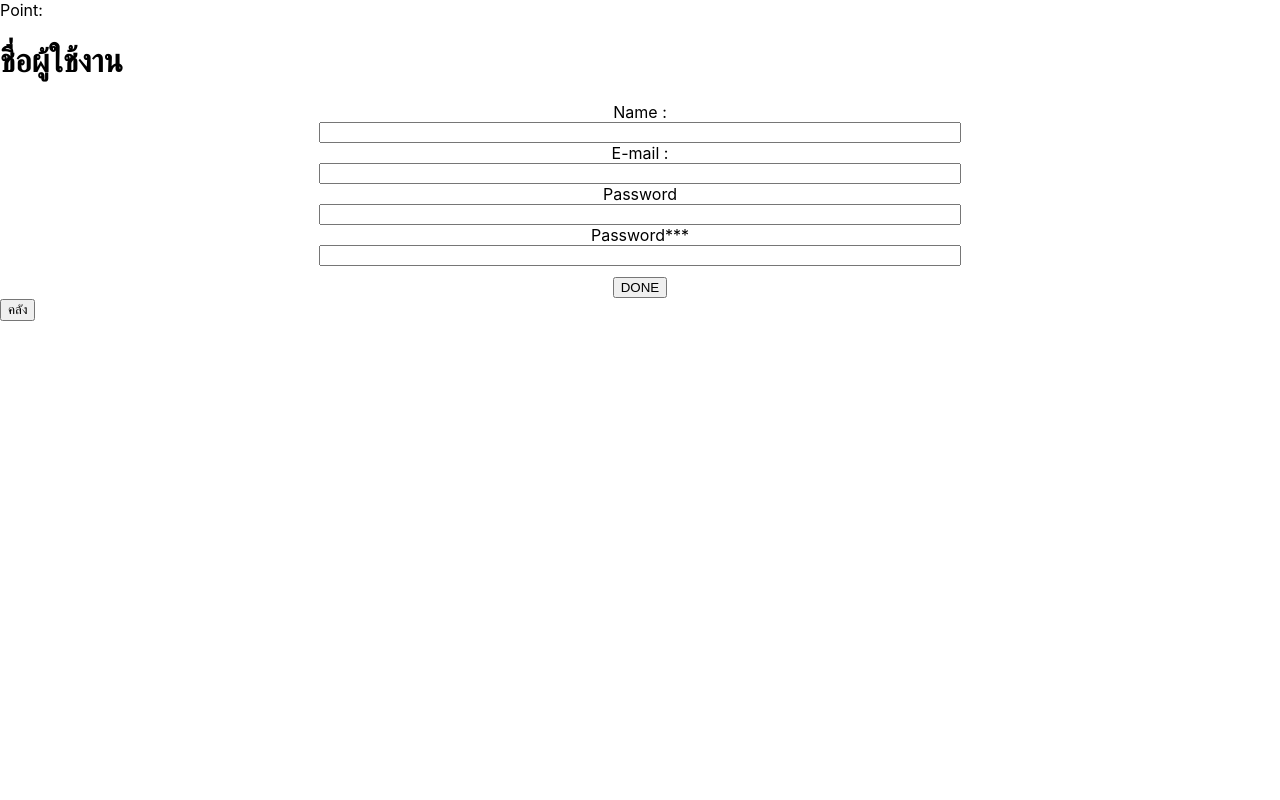
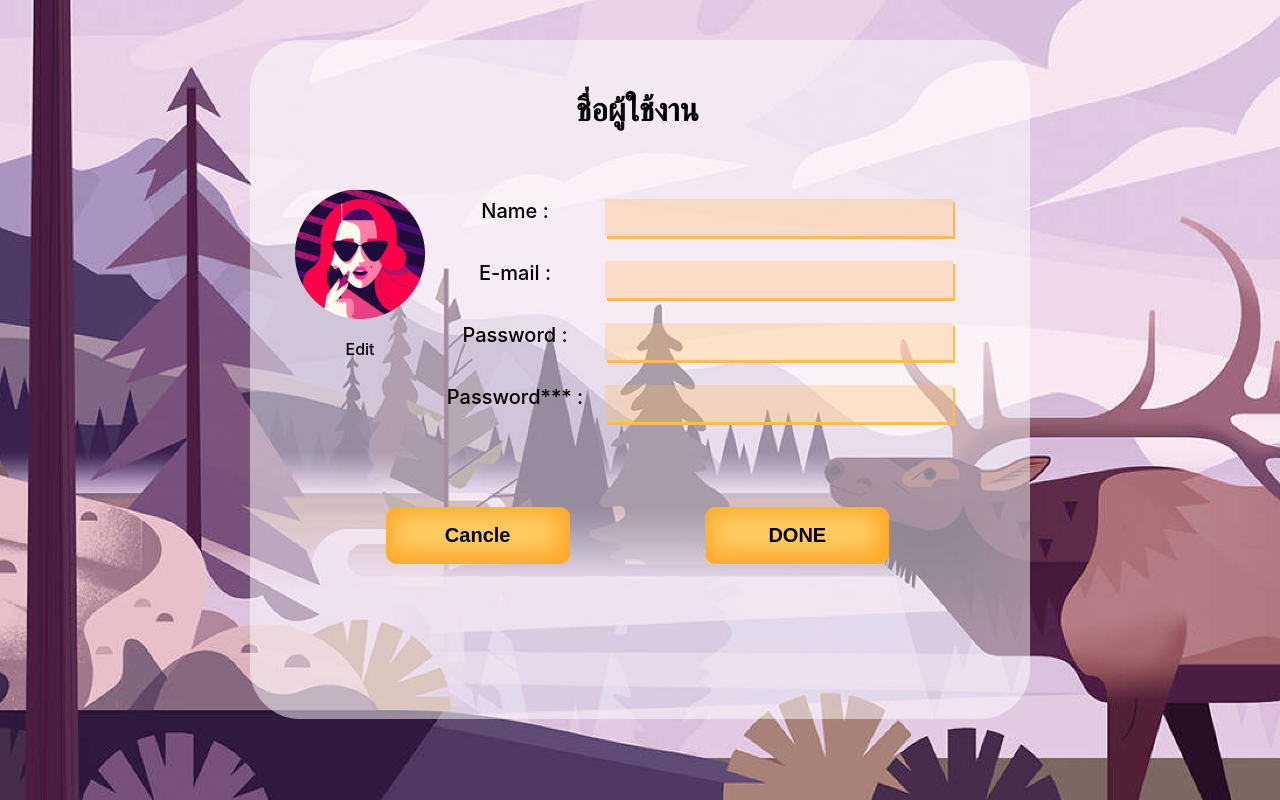
Before and after one commit to HYDDDDD/Match-word, a React (Create React App) app in the folder frontend/: page /editProfile in a window 1280 px wide. Built offline with nearby package versions, Linux system fonts and the light colour scheme; no server answers; the HTML template or start-up script is replaced by a standard one.

Commit message:
frontend change EditProfile

```diff
--- a/frontend/src/App.css
+++ b/frontend/src/App.css
@@ -4,9 +4,15 @@ body {
 }
 
 .formRegister,
-.formLogin,
+.formLogin {
+  width: 642px;
+  display: flex;
+  flex-direction: column;
+  margin: 10px auto 10px auto;
+}
+
 .formEditProfile {
-  width: 642px;
+  width: 620px;
   display: flex;
   flex-direction: column;
   margin: 10px auto 10px auto;
--- a/frontend/src/App.js
+++ b/frontend/src/App.js
@@ -11,6 +11,7 @@ import VocabularyTreasury from "./component/VocabularyTreasury/VocabularyTreasur
 import Prepare from "./component/Prepare/Prepare";
 import EditVocabulary from "./component/EditVocabulary/EditVocabulary";
 import Setting from "./component/Setting/Setting";
+import Edit from "./component/Setting/Edit";
 
 function App() {
   const [users, setUsers] = useState([]);
@@ -18,6 +19,7 @@ function App() {
   //   useLocalStorage("Current User");
   const [currentUser, setCurrentUser] = useState([]);
   const [selectedTreasury, setSelectedTreasury] = useState([]);
+  const [selectEdit, setSelectEdit] = useState("");
 
   const getLocalStorageUser = async () => {
     try {
@@ -111,6 +113,7 @@ function App() {
         }
       />
       <Route path="/setting" element={<Setting />} />
+      <Route path="/edit" element={<Edit setSelectEdit={setSelectEdit} />} />
     </Routes>
   );
 }
--- /dev/null
+++ b/frontend/src/component/Setting/Edit.jsx
@@ -0,0 +1,9 @@
+import React from 'react'
+
+function Edit() {
+  return (
+    <div>Edit</div>
+  )
+}
+
+export default Edit
--- /dev/null
+++ b/frontend/src/component/Setting/EditProfile.css
@@ -0,0 +1,73 @@
+.backgroundEditProfile {
+  background-image: url(../../Picture/no2.png);
+  background-position: center;
+  background-size: cover;
+  position: fixed;
+  width: 100%;
+  height: 100%;
+  background-repeat: no-repeat;
+}
+
+.boxEdit {
+  position: relative;
+  background-color: rgba(255, 255, 255, 0.5);
+  width: 780px;
+  height: 679px;
+  border-radius: 50px 50px 50px 50px;
+  margin: 40px auto 0 auto;
+}
+
+.containerEdit {
+  position: absolute;
+}
+
+.edit-data {
+  display: flex;
+  justify-content: center;
+  margin-top: 60px;
+}
+
+.formEdit {
+  width: 600px;
+}
+
+.picture-user {
+  text-align: center;
+  font-weight: 500;
+  margin-left: 45px;
+}
+
+input {
+  width: 80%;
+  height: 35px;
+  background-color: rgb(255, 186, 90, 0.3);
+  border: none;
+  box-shadow: 2px 3px #ffbb53;
+  font-size: 18px;
+}
+
+.list-edit-data {
+  margin-bottom: 25px;
+  font-size: 20px;
+  font-weight: 500;
+  display: grid;
+  grid-template-columns: 180px 430px;
+}
+
+.btnEditForm {
+  display: flex;
+  justify-content: space-evenly;
+  margin-top: 50px;
+}
+
+.btnEdit {
+  width: 184px;
+  height: 57px;
+  text-align: center;
+  border-radius: 11px 11px 11px 11px;
+  background-color: #ffcf66;
+  border: none;
+  box-shadow: inset -12px -12px 24px #ffa82e, inset 6px 6px 24px #ffa82e;
+  font-size: 20px;
+  font-weight: 600;
+}
--- a/frontend/src/component/Setting/EditProfile.jsx
+++ b/frontend/src/component/Setting/EditProfile.jsx
@@ -1,6 +1,8 @@
 import axios from "axios";
 import React, { useState } from "react";
 import { useNavigate } from "react-router-dom";
+import "./EditProfile.css";
+import PictureUser from "../../Picture/pictureUser.png";
 
 function EditProfile({ currentUser, setCurrentUser }) {
   const navigate = useNavigate();
@@ -43,46 +45,89 @@ function EditProfile({ currentUser, setCurrentUser }) {
   };
 
   return (
+    <div className="backgroundEditProfile">
+      <div className="boxEdit">
+        <div className="containerEdit">
+          <div style={{ textAlign: "center", marginTop: "50px" }}>
+            <h1>ชื่อผู้ใช้งาน</h1>
+          </div>
+          <div className="edit-data">
+            <div className="picture-user">
               <div>
-      <div>
-        <div>{currentUser.username}</div>
-        <div>Point:</div>
+                <img src={PictureUser} alt="" />
               </div>
               <div>
-        <h1>ชื่อผู้ใช้งาน</h1>
+                <p>Edit</p>
+              </div>
+            </div>
+            <div className="formEdit">
               <form>
                 <div className="formEditProfile">
+                  <div className="list-edit-data">
                     <label>Name :</label>
                     <input
+                      className="inputName"
                       type="text"
                       onChange={(event) => {
-                setUpdateData({ ...updateData, username: event.target.value });
+                        setUpdateData({
+                          ...updateData,
+                          username: event.target.value,
+                        });
                       }}
                       value={updateData.username}
                     />
+                  </div>
+                  <div className="list-edit-data">
                     <label>E-mail :</label>
                     <input
                       type="email"
                       onChange={(event) => {
-                setUpdateData({ ...updateData, email: event.target.value });
+                        setUpdateData({
+                          ...updateData,
+                          email: event.target.value,
+                        });
                       }}
                       value={updateData.email}
                     />
-            <label>Password</label>
+                  </div>
+
+                  <div className="list-edit-data">
+                    <label>Password :</label>
                     <input
                       type="password"
                       onChange={(event) => {
-                setUpdateData({ ...updateData, password: event.target.value });
+                        setUpdateData({
+                          ...updateData,
+                          password: event.target.value,
+                        });
                       }}
                       value={updateData.password}
                     />
-            <label>Password***</label>
+                  </div>
+                  <div className="list-edit-data">
+                    <label>Password*** : </label>
                     <input
                       type="password"
                       onChange={(event) => setPasswordAgain(event.target.value)}
                     />
                   </div>
+                </div>
+              </form>
+            </div>
+          </div>
+          <div className="btnEditForm">
+            <div>
               <button
+                className="btnEdit"
+                type="submit"
+                onClick={() => navigate("/setting")}
+              >
+                Cancle
+              </button>
+            </div>
+            <div>
+              <button
+                className="btnEdit"
                 type="submit"
                 onClick={update}
                 onKeyPress={(event) => {
@@ -91,10 +136,13 @@ function EditProfile({ currentUser, setCurrentUser }) {
               >
                 DONE
               </button>
-        </form>
-        <button type="button" onClick={() => navigate("/category")}>
+            </div>
+          </div>
+        </div>
+
+        {/* <button type="button" onClick={() => navigate("/category")}>
           คลัง
-        </button>
+        </button> */}
       </div>
     </div>
   );
--- a/frontend/src/component/Setting/Setting.jsx
+++ b/frontend/src/component/Setting/Setting.jsx
@@ -1,10 +1,13 @@
 import React, { useState } from "react";
 import "../Setting/Setting.css";
+import { useNavigate } from "react-router-dom";
 import Edit from "../../Picture/Edit-setting.png";
 import Close from "../../Picture/close.png";
 
-function Setting() {
+function Setting({ setSelectEdit }) {
+  const navigate = useNavigate();
   const [selectGeneral, setSelectGeneral] = useState(false);
+  // const [selectEdit, setSelectEdit] = useState("");
 
   return (
     <div className="backgroungSetting">
@@ -76,19 +79,34 @@ function Setting() {
             <div className="listDataEdit">
               <div className="list-data">
                 <div>ชื่อผู้ใช้งาน</div>
-                <div>
+                <div
+                  onClick={() => {
+                    navigate("/editProfile");
+                    setSelectEdit("name");
+                  }}
+                >
                   <img src={Edit} alt="" width={"35px"} />
                 </div>
               </div>
               <div className="list-data">
                 <div>อีเมล</div>
-                <div>
+                <div
+                  onClick={() => {
+                    navigate("/editProfile");
+                    setSelectEdit("email");
+                  }}
+                >
                   <img src={Edit} alt="" width={"35px"} />
                 </div>
               </div>
               <div className="list-data">
                 <div>รหัสผ่าน</div>
-                <div>
+                <div
+                  onClick={() => {
+                    navigate("/editProfile");
+                    setSelectEdit("name");
+                  }}
+                >
                   <img src={Edit} alt="" width={"35px"} />
                 </div>
               </div>
```
Also changed, not shown: frontend/src/Picture/pictureUser.png (added), 1 other file (tests, documents, lock files or other folders). Lines whose indentation alone changed are shown as unchanged.
